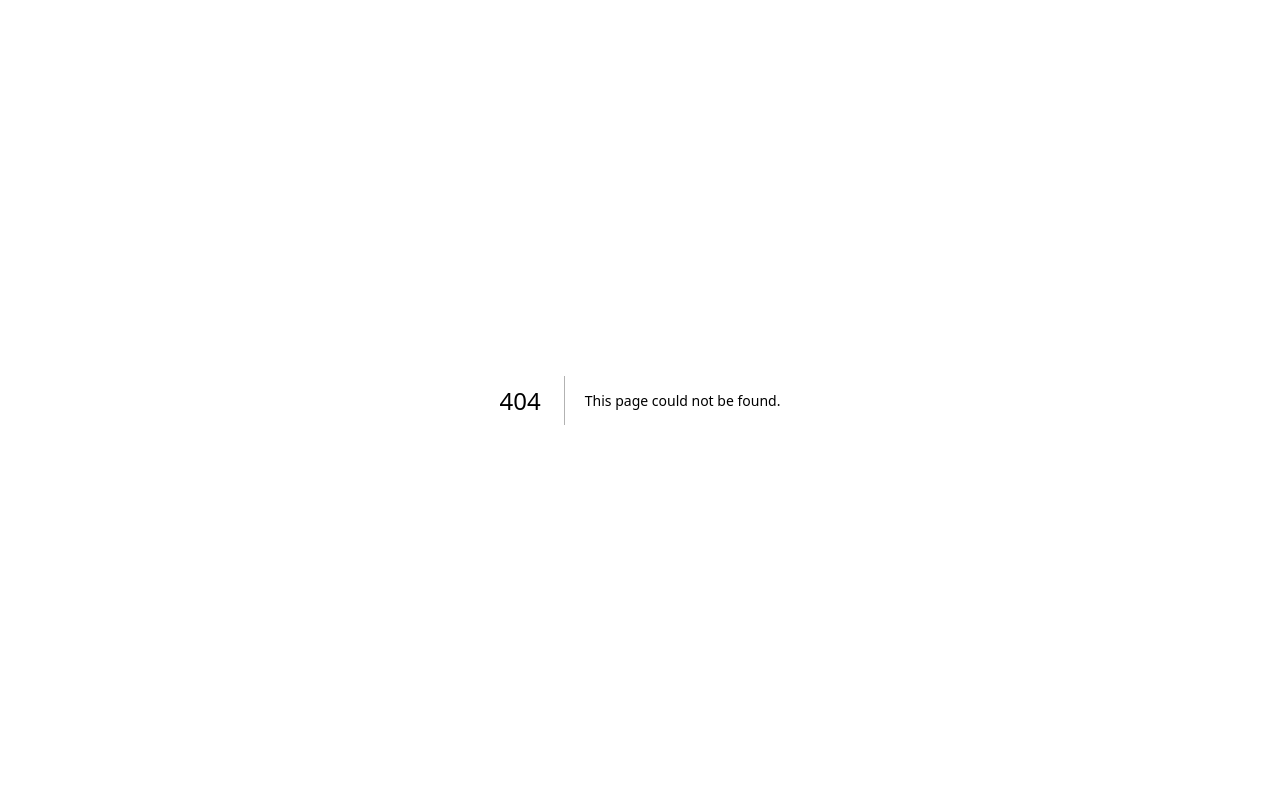
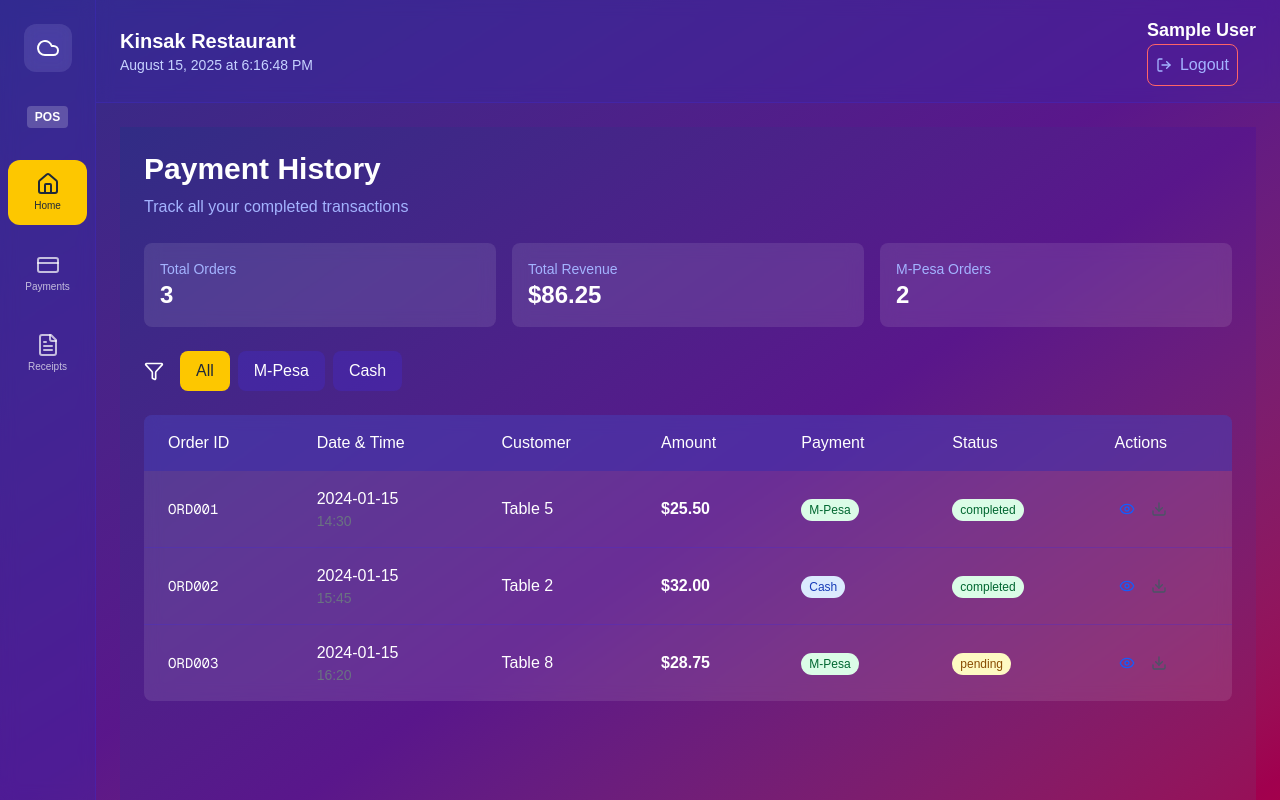
Before and after one commit to starX-1/kinsak-pos, a Next.js app: page /dashboard/payments in a window 1280 px wide. Before the commit this address had no page. Built offline with nearby package versions, Linux system fonts and the light colour scheme; no server answers; sample sign-in values are in the browser's storage.

Commit message:
waiter payments

```diff
--- a/src/app/dashboard/components/Sidebar.tsx
+++ b/src/app/dashboard/components/Sidebar.tsx
@@ -11,11 +11,13 @@ import {
     Cloud,
     X
 } from 'lucide-react';
+import { useRouter } from 'next/navigation';
 
 interface SidebarItem {
     id: string;
     icon: (size: number) => React.ReactElement;
     label: string;
+    path?: string; // Optional path for navigation
     isActive?: boolean;
 }
 
@@ -25,38 +27,48 @@ interface SidebarProps {
 
 const Sidebar: React.FC<SidebarProps> = ({ onClose }) => {
     const [activeItem, setActiveItem] = useState('home');
+    const router = useRouter();
+
 
     const sidebarItems: SidebarItem[] = [
         {
             id: 'home',
             icon: (size: number) => <Home size={size} />,
             label: 'Home',
+            path: '/dashboard',
             isActive: activeItem === 'home'
         },
-        {
-            id: 'menu',
-            icon: (size: number) => <Menu size={size} />,
-            label: 'Menu'
-        },
+        // {
+        //     id: 'menu',
+        //     icon: (size: number) => <Menu size={size} />,
+        //     label: 'Menu'
+        // },
         {
             id: 'payments',
             icon: (size: number) => <CreditCard size={size} />,
+            path: '/dashboard/payments',
             label: 'Payments'
         },
         {
             id: 'receipts',
             icon: (size: number) => <FileText size={size} />,
+            path: '/receipts',
             label: 'Receipts'
         },
-        {
-            id: 'delivery',
-            icon: (size: number) => <Settings size={size} />,
-            label: 'Delivery & Settlement'
-        }
+        // {
+        //     id: 'delivery',
+        //     icon: (size: number) => <Settings size={size} />,
+        //     label: 'Delivery & Settlement'
+        // }
     ];
 
     const handleItemClick = (itemId: string) => {
         setActiveItem(itemId);
+        // Navigate to the item's path if defined
+        const item = sidebarItems.find(i => i.id === itemId);
+        if (item && item.path) {
+            router.push(item.path);
+        }
         // Close sidebar on mobile after selection
         if (onClose) {
             onClose();
@@ -92,11 +104,12 @@ const Sidebar: React.FC<SidebarProps> = ({ onClose }) => {
                 <ul className="space-y-3 sm:space-y-4 px-1 sm:px-2">
                     {sidebarItems.map((item) => (
                         <li key={item.id}>
+
                             <button
                                 onClick={() => handleItemClick(item.id)}
                                 className={`w-full flex flex-col items-center p-2 sm:p-3 rounded-xl transition-all duration-200 group ${item.isActive || activeItem === item.id
-                                        ? 'bg-yellow-400 text-gray-800'
-                                        : 'text-white/70 hover:text-white hover:bg-white/10'
+                                    ? 'bg-yellow-400 text-gray-800'
+                                    : 'text-white/70 hover:text-white hover:bg-white/10'
                                     }`}
                             >
                                 <div className="mb-1">
--- a/src/app/dashboard/page.tsx
+++ b/src/app/dashboard/page.tsx
@@ -168,13 +168,14 @@ const Home: React.FC = () => {
 
                         {/* Order Type Buttons */}
                         <div className="flex space-x-3">
-                            {/* instead use search bar  */}
+                            {/* Search bar with icons inside */}
+                            <div className="relative">
                                 <input
                                     type="text"
                                     placeholder="Search food, category, or description..."
                                     value={searchTerm}
                                     onChange={(e) => handleSearchChange(e.target.value)}
-                                className="bg-indigo-800/50 border border-indigo-700/30 text-white rounded-lg px-4 py-2 pl-10 focus:outline-none focus:ring-2 focus:ring-yellow-400 focus:border-transparent w-80"
+                                    className="bg-indigo-800/50 border border-indigo-700/30 text-white rounded-lg px-4 py-2 pl-10 pr-10 focus:outline-none focus:ring-2 focus:ring-yellow-400 focus:border-transparent w-80"
                                 />
                                 <Search className="absolute left-3 top-1/2 transform -translate-y-1/2 text-indigo-300" size={16} />
                                 {searchTerm && (
@@ -185,18 +186,19 @@ const Home: React.FC = () => {
                                         <X size={16} />
                                     </button>
                                 )}
-
+                            </div>
                         </div>
                     </div>
 
                     {/* Mobile Order Type Buttons */}
-                    <div className="lg:hidden flex space-x-2 mb-4 overflow-x-auto">
+                    <div className="lg:hidden mb-4">
+                        <div className="relative">
                             <input
                                 type="text"
-                            placeholder="Search food, category, or description..."
+                                placeholder="Search food..."
                                 value={searchTerm}
                                 onChange={(e) => handleSearchChange(e.target.value)}
-                            className="bg-indigo-800/50 border border-indigo-700/30 text-white rounded-lg px-4 py-2 pl-10 focus:outline-none focus:ring-2 focus:ring-yellow-400 focus:border-transparent w-80"
+                                className="bg-indigo-800/50 border border-indigo-700/30 text-white rounded-lg px-4 py-2 pl-10 pr-10 focus:outline-none focus:ring-2 focus:ring-yellow-400 focus:border-transparent w-full"
                             />
                             <Search className="absolute left-3 top-1/2 transform -translate-y-1/2 text-indigo-300" size={16} />
                             {searchTerm && (
@@ -207,6 +209,7 @@ const Home: React.FC = () => {
                                     <X size={16} />
                                 </button>
                             )}
+                        </div>
                     </div>
 
                     {/* Category Tabs */}
--- /dev/null
+++ b/src/app/dashboard/payments/page.jsx
@@ -0,0 +1,216 @@
+'use client'
+import React, { useState, useMemo } from 'react';
+import {
+    useReactTable,
+    getCoreRowModel,
+    flexRender,
+    createColumnHelper,
+} from '@tanstack/react-table';
+import { Eye, Download, Filter } from 'lucide-react';
+
+// Mock data - replace with your API call
+const mockPayments = [
+    {
+        id: "ORD001",
+        date: "2024-01-15",
+        time: "14:30",
+        customer: "Table 5",
+        items: ["Burger", "Fries", "Coke"],
+        amount: 25.50,
+        paymentMethod: "mpesa",
+        status: "completed",
+        phoneNumber: "254712345678"
+    },
+    {
+        id: "ORD002",
+        date: "2024-01-15",
+        time: "15:45",
+        customer: "Table 2",
+        items: ["Pizza", "Salad"],
+        amount: 32.00,
+        paymentMethod: "cash",
+        status: "completed"
+    },
+    {
+        id: "ORD003",
+        date: "2024-01-15",
+        time: "16:20",
+        customer: "Table 8",
+        items: ["Pasta", "Wine"],
+        amount: 28.75,
+        paymentMethod: "mpesa",
+        status: "pending",
+        phoneNumber: "254798765432"
+    }
+];
+
+const PaymentHistory = () => {
+    const [data] = useState(mockPayments);
+    const [filter, setFilter] = useState('all');
+
+    const columnHelper = createColumnHelper();
+
+    const columns = useMemo(() => [
+        columnHelper.accessor('id', {
+            header: 'Order ID',
+            cell: info => (
+                <span className="font-mono text-sm">{info.getValue()}</span>
+            )
+        }),
+        columnHelper.accessor('date', {
+            header: 'Date & Time',
+            cell: info => (
+                <div>
+                    <div className="font-medium">{info.getValue()}</div>
+                    <div className="text-sm text-gray-500">{info.row.original.time}</div>
+                </div>
+            )
+        }),
+        columnHelper.accessor('customer', {
+            header: 'Customer',
+            cell: info => info.getValue()
+        }),
+        columnHelper.accessor('amount', {
+            header: 'Amount',
+            cell: info => (
+                <span className="font-semibold">${info.getValue().toFixed(2)}</span>
+            )
+        }),
+        columnHelper.accessor('paymentMethod', {
+            header: 'Payment',
+            cell: info => {
+                const method = info.getValue();
+                return (
+                    <span className={`px-2 py-1 rounded-full text-xs font-medium ${method === 'mpesa'
+                        ? 'bg-green-100 text-green-800'
+                        : 'bg-blue-100 text-blue-800'
+                        }`}>
+                        {method === 'mpesa' ? 'M-Pesa' : 'Cash'}
+                    </span>
+                );
+            }
+        }),
+        columnHelper.accessor('status', {
+            header: 'Status',
+            cell: info => {
+                const status = info.getValue();
+                return (
+                    <span className={`px-2 py-1 rounded-full text-xs font-medium ${status === 'completed'
+                        ? 'bg-green-100 text-green-800'
+                        : 'bg-yellow-100 text-yellow-800'
+                        }`}>
+                        {status}
+                    </span>
+                );
+            }
+        }),
+        columnHelper.display({
+            id: 'actions',
+            header: 'Actions',
+            cell: () => (
+                <div className="flex space-x-2">
+                    <button className="p-1 text-blue-600 hover:bg-blue-50 rounded">
+                        <Eye size={16} />
+                    </button>
+                    <button className="p-1 text-gray-600 hover:bg-gray-50 rounded">
+                        <Download size={16} />
+                    </button>
+                </div>
+            )
+        })
+    ], []);
+
+    const filteredData = useMemo(() => {
+        if (filter === 'all') return data;
+        return data.filter(payment => payment.paymentMethod === filter);
+    }, [data, filter]);
+
+    const table = useReactTable({
+        data: filteredData,
+        columns,
+        getCoreRowModel: getCoreRowModel(),
+    });
+
+    const totalAmount = filteredData.reduce((sum, payment) => sum + payment.amount, 0);
+
+    return (
+        <div className="min-h-screen bg-gradient-to-br from-indigo-900 via-purple-900 to-pink-800 p-6">
+            <div className="max-w-7xl mx-auto">
+                {/* Header */}
+                <div className="mb-6">
+                    <h1 className="text-3xl font-bold text-white mb-2">Payment History</h1>
+                    <p className="text-indigo-300">Track all your completed transactions</p>
+                </div>
+
+                {/* Stats Cards */}
+                <div className="grid grid-cols-1 md:grid-cols-3 gap-4 mb-6">
+                    <div className="bg-white/10 backdrop-blur-sm rounded-lg p-4">
+                        <h3 className="text-indigo-300 text-sm">Total Orders</h3>
+                        <p className="text-2xl font-bold text-white">{filteredData.length}</p>
+                    </div>
+                    <div className="bg-white/10 backdrop-blur-sm rounded-lg p-4">
+                        <h3 className="text-indigo-300 text-sm">Total Revenue</h3>
+                        <p className="text-2xl font-bold text-white">${totalAmount.toFixed(2)}</p>
+                    </div>
+                    <div className="bg-white/10 backdrop-blur-sm rounded-lg p-4">
+                        <h3 className="text-indigo-300 text-sm">M-Pesa Orders</h3>
+                        <p className="text-2xl font-bold text-white">
+                            {filteredData.filter(p => p.paymentMethod === 'mpesa').length}
+                        </p>
+                    </div>
+                </div>
+
+                {/* Filters */}
+                <div className="flex items-center space-x-4 mb-6">
+                    <Filter className="text-white" size={20} />
+                    <div className="flex space-x-2">
+                        {['all', 'mpesa', 'cash'].map(filterType => (
+                            <button
+                                key={filterType}
+                                onClick={() => setFilter(filterType)}
+                                className={`px-4 py-2 rounded-lg font-medium transition-colors ${filter === filterType
+                                    ? 'bg-yellow-400 text-gray-800'
+                                    : 'bg-indigo-700/30 text-white hover:bg-indigo-600/40'
+                                    }`}
+                            >
+                                {filterType === 'all' ? 'All' : filterType === 'mpesa' ? 'M-Pesa' : 'Cash'}
+                            </button>
+                        ))}
+                    </div>
+                </div>
+
+                {/* Table */}
+                <div className="bg-white/10 backdrop-blur-sm rounded-lg overflow-hidden">
+                    <div className="overflow-x-auto">
+                        <table className="w-full">
+                            <thead className="bg-indigo-800/50">
+                                {table.getHeaderGroups().map(headerGroup => (
+                                    <tr key={headerGroup.id}>
+                                        {headerGroup.headers.map(header => (
+                                            <th key={header.id} className="px-6 py-4 text-left text-white font-medium">
+                                                {flexRender(header.column.columnDef.header, header.getContext())}
+                                            </th>
+                                        ))}
+                                    </tr>
+                                ))}
+                            </thead>
+                            <tbody className="divide-y divide-indigo-700/30">
+                                {table.getRowModel().rows.map(row => (
+                                    <tr key={row.id} className="hover:bg-indigo-700/20 transition-colors">
+                                        {row.getVisibleCells().map(cell => (
+                                            <td key={cell.id} className="px-6 py-4 text-white">
+                                                {flexRender(cell.column.columnDef.cell, cell.getContext())}
+                                            </td>
+                                        ))}
+                                    </tr>
+                                ))}
+                            </tbody>
+                        </table>
+                    </div>
+                </div>
+            </div>
+        </div>
+    );
+};
+
+export default PaymentHistory;
```
Lines whose indentation alone changed are shown as unchanged.
